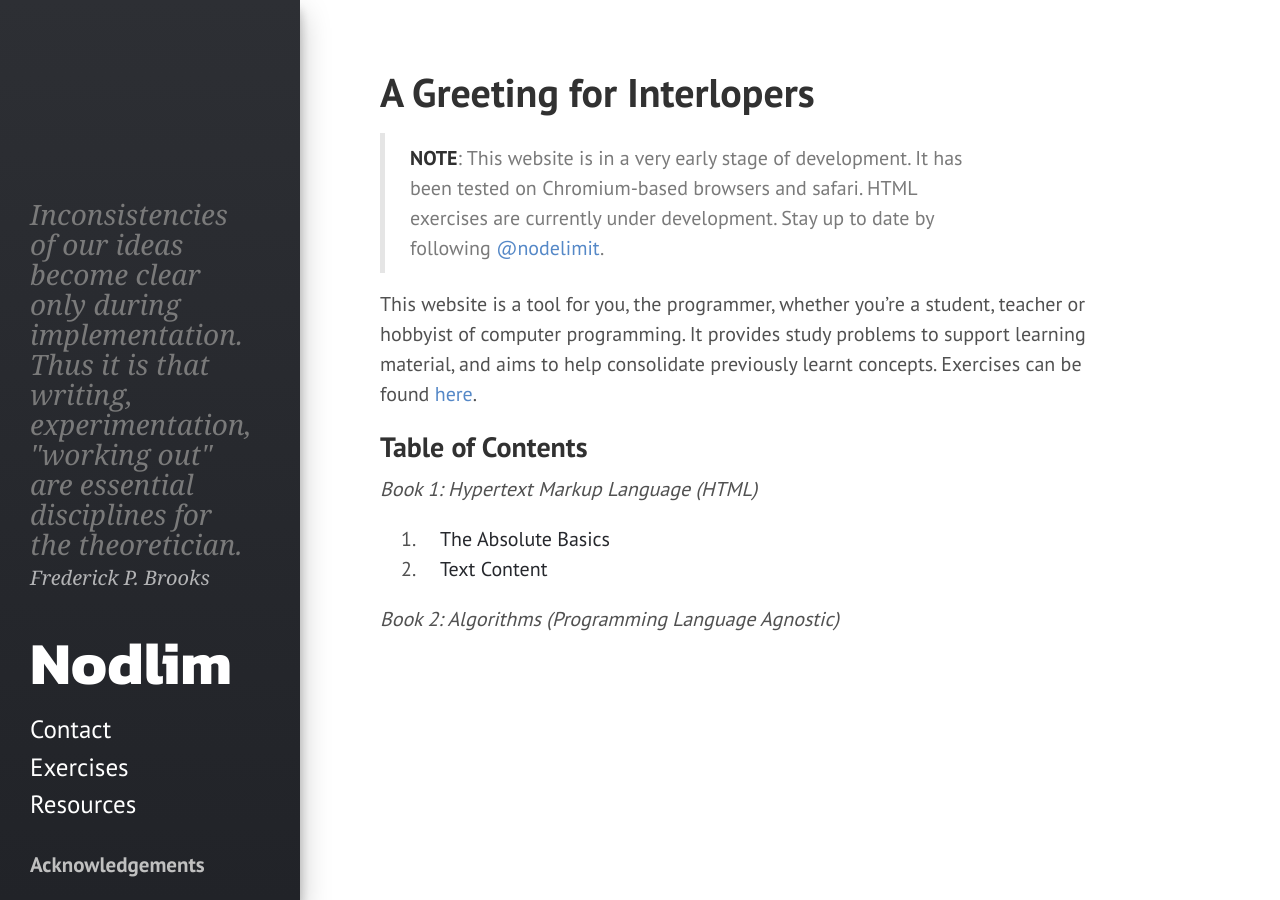
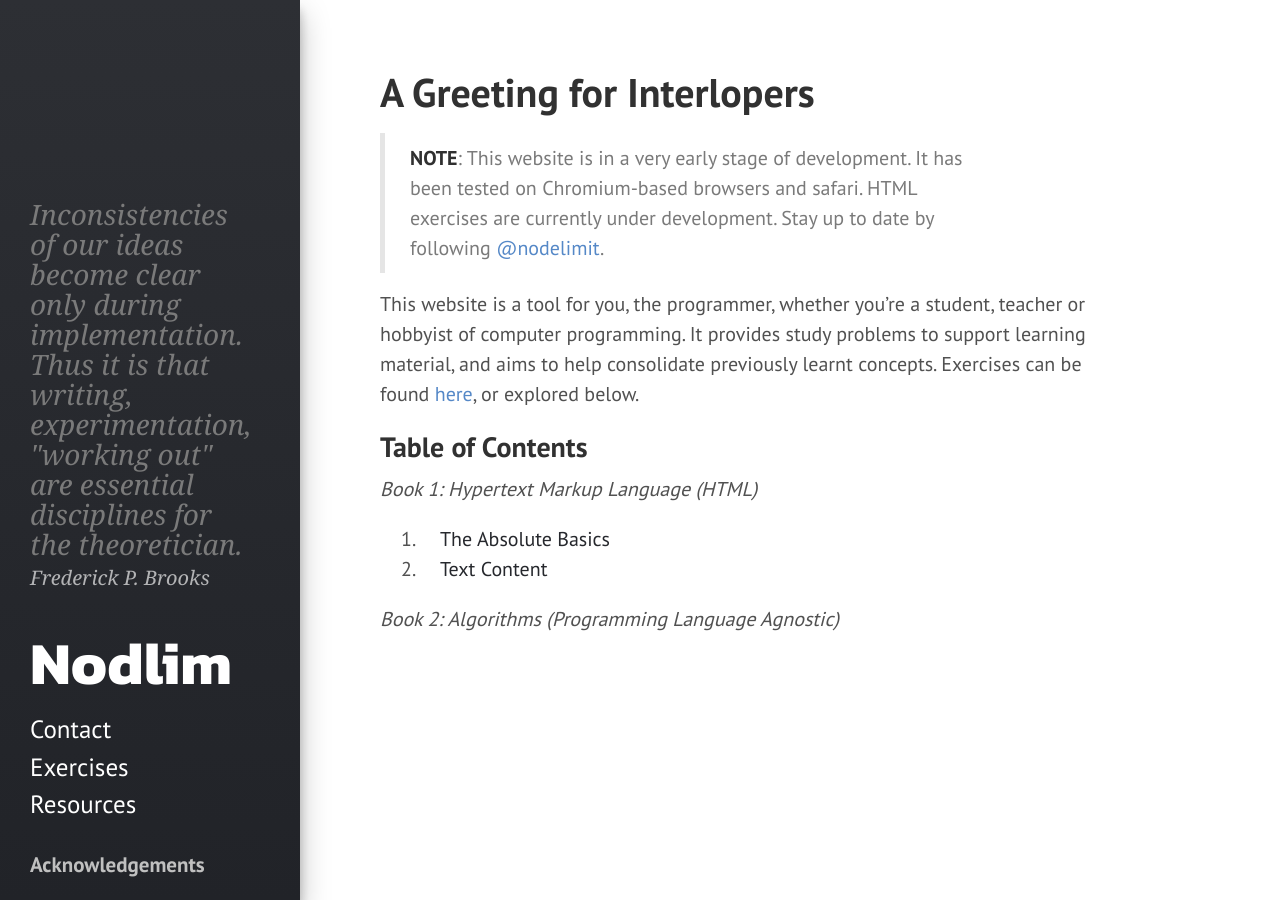
Before and after one commit to kranzuft/nodlim_old, a Jekyll site: the page built from index.md, in a window 1280 px wide. Built offline with Jekyll 4.4.1, drawn with Linux system fonts in a browser that asks for light colours.

Commit message:
Highlighted TOC in text moreso

```diff
--- a/index.md
+++ b/index.md
@@ -12,7 +12,7 @@ A Greeting for Interlopers
 
 > **NOTE**: This website is in a very early stage of development. It has been tested on Chromium-based browsers and safari. HTML exercises are currently under development. Stay up to date by following [@nodelimit][twit-nod].
 
-This website is a tool for you, the programmer, whether you're a student, teacher or hobbyist of computer programming. It provides study problems to support learning material, and aims to help consolidate previously learnt concepts. Exercises can be found [here][exercises].
+This website is a tool for you, the programmer, whether you're a student, teacher or hobbyist of computer programming. It provides study problems to support learning material, and aims to help consolidate previously learnt concepts. Exercises can be found [here][exercises], or explored below.
 
 ## Table of Contents
 
```
